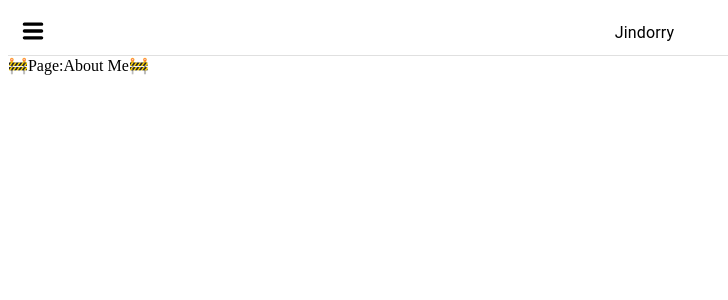
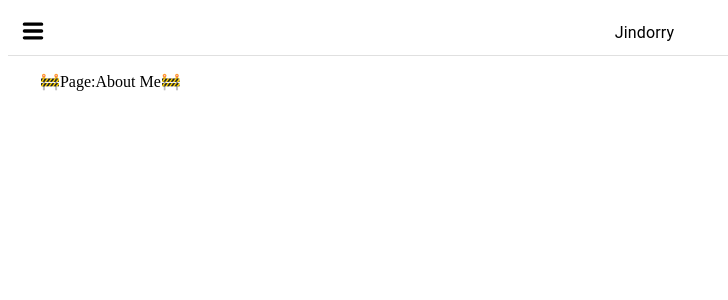
Before and after one commit to ekfaktldk11/Dori, a React (Vite) app: page /about in a window 1280 px wide. Shown: the top 300 px of the page, without its empty margins (0-728 px from the left). Built offline with nearby package versions, Linux system fonts and the light colour scheme.

Commit message:
(trivial)modify layout

```diff
--- a/src/App.tsx
+++ b/src/App.tsx
@@ -6,11 +6,19 @@ import Album from "./clients/pages/Album";
 import VisitorsBook from "./clients/pages/VisitorsBook";
 import NotFound from "./clients/pages/NotFound";
 import Navbar from "./clients/components/Navbar";
+import { Container } from "@mui/material";
 
 function App() {
   return (
     <div>
       <Navbar />
+      <Container
+        style={{
+          height: "calc(100vh - 3em)",
+          overflow: "auto",
+          padding: "1em 0",
+        }}
+      >
         <Routes>
           <Route path="/" element={<Home />} />
           <Route path="/about" element={<AboutMe />} />
@@ -19,6 +27,7 @@ function App() {
           <Route path="/visitors" element={<VisitorsBook />} />
           <Route path="*" element={<NotFound />} />
         </Routes>
+      </Container>
     </div>
   );
 }
--- a/src/clients/components/MainContainer.tsx
+++ b/src/clients/components/MainContainer.tsx
@@ -4,13 +4,8 @@ import ImageMasonry from "./ImageMasonry";
 
 export default function MainContainer() {
   return (
-    <Container
-      sx={{
-        overflow: "auto",
-        height: "calc(100vh - 3em)", // 3em : Navbar.tsx Container height
-      }}
-    >
-      <Grid2 container spacing={2} sx={{ marginY: "1em" }}>
+    <Container>
+      <Grid2 container spacing={2}>
         <Grid2 size={4}>
           <MainCard />
         </Grid2>
```
Lines whose indentation alone changed are shown as unchanged.
